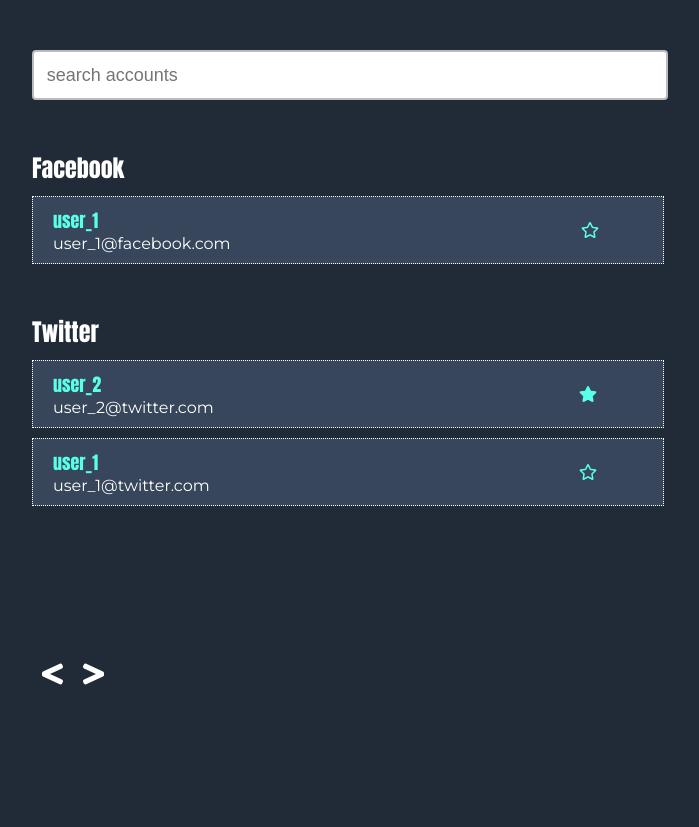
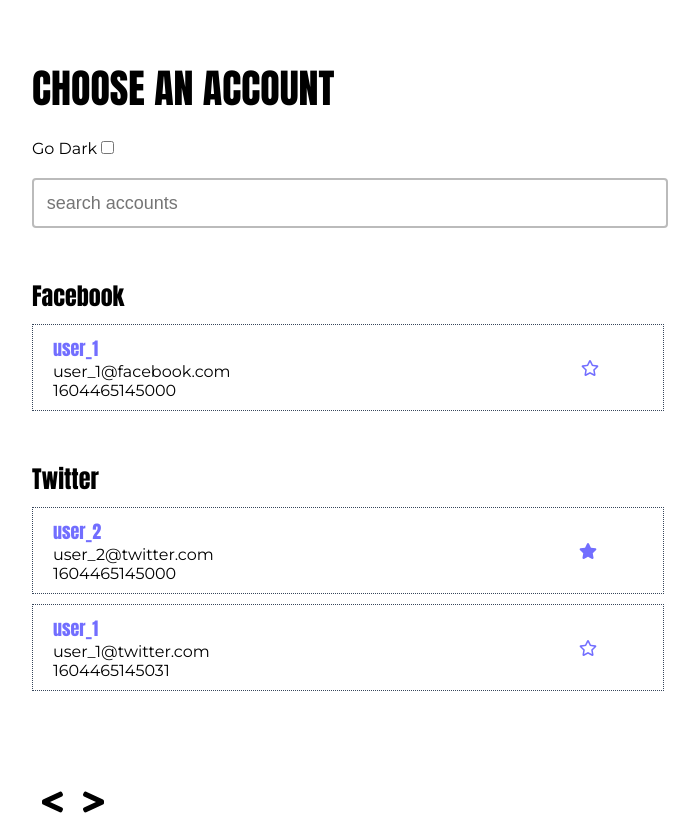
Before and after one commit to npanthi-home/account-picker, a React (Create React App) app: page / in a window 1280 px wide. Shown: the whole page, without its empty margins (292-991 px from the left). Before the commit the page ends 800 px from the top, so only its background shows below. Built offline with nearby package versions, Linux system fonts and the light colour scheme.

Commit message:
adds dark mode checkbox.

```diff
--- a/src/App.css
+++ /dev/null
@@ -1,38 +0,0 @@
-.App {
-  text-align: center;
-}
-
-.App-logo {
-  height: 40vmin;
-  pointer-events: none;
-}
-
-@media (prefers-reduced-motion: no-preference) {
-  .App-logo {
-    animation: App-logo-spin infinite 20s linear;
-  }
-}
-
-.App-header {
-  background-color: #282c34;
-  min-height: 100vh;
-  display: flex;
-  flex-direction: column;
-  align-items: center;
-  justify-content: center;
-  font-size: calc(10px + 2vmin);
-  color: white;
-}
-
-.App-link {
-  color: #61dafb;
-}
-
-@keyframes App-logo-spin {
-  from {
-    transform: rotate(0deg);
-  }
-  to {
-    transform: rotate(360deg);
-  }
-}
--- a/src/App.js
+++ b/src/App.js
@@ -1,13 +1,17 @@
-import './App.css';
+import { useContext } from 'react';
+import './App.scss';
 import AccountPicker from './component/AccountPicker';
 import useAccountFetcher from './hooks/useAccountFetcher';
-
+import { ThemeContext } from './context/theme/ThemeContext';
 
 function App() {
   const { fetchAccounts } = useAccountFetcher();
+  const { theme } = useContext(ThemeContext);
 
   return (
-    <AccountPicker accounts={fetchAccounts('abc')} />
+      <div className={`app ${theme}`}>
+        <AccountPicker accounts={fetchAccounts('abc')} />
+      </div>
   );
 }
 
--- a/src/index.scss
+++ b/src/App.scss
@@ -2,9 +2,13 @@
 @import './styles/colors.scss';
 @import './styles/fonts.scss';
 
-body {
+.app {
+  height: 100vh;
   font-family: $font-montserrat;
   font-size: 16px;
+}
+
+.dark {
   background: $extra-dark;
   color: $extra-light;
 }
--- a/src/component/Account.jsx
+++ b/src/component/Account.jsx
@@ -1,17 +1,20 @@
-import React from 'react';
+import React, { useContext } from 'react';
 import PropTypes from 'prop-types'
 import { FontAwesomeIcon } from '@fortawesome/react-fontawesome';
 import { faStar } from '@fortawesome/free-solid-svg-icons';
 import { faStar as faStarEmtpy } from '@fortawesome/free-regular-svg-icons';
 import './Account.scss';
+import { ThemeContext } from '../context/theme/ThemeContext';
 
 const Account = ({ account }) => {
+    const { theme } = useContext(ThemeContext);
+
     return (
-        <div className="account">
+        <div className={`account ${theme}`}>
             <div className="main">
                 <span className="username">{account.username}</span>
                 <span className="email">{account.email}</span>
-                {/* <span className="lastAccessed">{account.lastAccessed}</span> */}
+                <span className="lastAccessed">{account.lastAccessed}</span>
             </div>
             <div className="sidePanel">
                 <FontAwesomeIcon icon={account.favorite ? faStar : faStarEmtpy} />
--- a/src/component/Account.scss
+++ b/src/component/Account.scss
@@ -1,7 +1,8 @@
 @import '../styles/colors.scss';
 @import '../styles/fonts.scss';
 
-.account-light {
+.account{
+    &.light {
         margin: 10px auto;
         display:flex;
         border: 1px dotted $dark;
@@ -24,7 +25,7 @@
         }
     }
 
-.account {
+    &.dark {
         margin: 10px auto;
         display:flex;
         border: 1px dotted $extra-light;
@@ -47,3 +48,4 @@
             justify-content: center;
         }
     }
+}
--- a/src/component/AccountPicker.jsx
+++ b/src/component/AccountPicker.jsx
@@ -2,6 +2,8 @@
 import React from 'react';
 import Account from './Account';
 import Search from './search';
+import './AccountPicker.scss';
+import DarkModeCheckbox from '../context/theme/DarkModeCheckbox';
 
 const AccountPicker = ({ accounts }) => {
     const renderAccount = (account) => <Account key={account.id} account={account} />;
@@ -11,7 +13,9 @@
     const lastAccessedComparator = (account1, account2) => account1.lastAccessed - account2.lastAccessed;
 
     return (
-        <>
+        <div className="account_picker">
+            <span className="heading">Choose an account</span>
+            <DarkModeCheckbox />
             <Search
                 elements={accounts}
                 renderResult={renderAccount}
@@ -20,7 +24,7 @@
                 sortBy={lastAccessedComparator}
                 pageSize={3}
             />
-        </>
+        </div>
     );
 };
 
--- /dev/null
+++ b/src/component/AccountPicker.scss
@@ -0,0 +1,18 @@
+@import '../styles/colors.scss';
+@import '../styles/fonts.scss';
+
+.account_picker {
+    padding-top: 50px;
+    width: 50%;
+    margin: 0 auto;
+
+    .heading {
+        text-transform: uppercase;
+        @extend .global-heading-1;
+    }
+
+    .dark_mode_checkbox {
+        padding-top: 20px;
+        padding-bottom: 20px;
+    }
+}
--- a/src/component/search/index.scss
+++ b/src/component/search/index.scss
@@ -2,8 +2,6 @@
 @import '../../styles/fonts.scss';
 
 .search {
-    width: 50%;
-    margin: 50px auto;
     .search_input {
         border: 2px solid $light;
         border-radius: 4px;
--- /dev/null
+++ b/src/context/theme/DarkModeCheckbox.jsx
@@ -0,0 +1,21 @@
+import React, { useContext } from 'react';
+import { ThemeContext } from './ThemeContext';
+
+const DarkModeCheckbox = () => {
+    const { theme, setTheme } = useContext(ThemeContext);
+
+    return (
+        <div className="dark_mode_checkbox">
+            <label>
+                Go Dark
+            <input
+                    type="checkbox"
+                    checked={theme === 'dark'}
+                    onChange={() => theme === 'dark' ? setTheme('light') : setTheme('dark')}
+                />
+            </label>
+        </div>
+    )
+}
+
+export default DarkModeCheckbox;
--- /dev/null
+++ b/src/context/theme/ThemeContext.jsx
@@ -0,0 +1,25 @@
+import React, { createContext, useState } from 'react';
+import PropTypes from 'prop-types';
+
+export const ThemeContext = createContext();
+
+const ThemeContextProvider = ({ children }) => {
+    const [theme, setTheme] = useState('light');
+
+    const context = {
+        setTheme,
+        theme
+    };
+
+    return (
+        <div>
+            <ThemeContext.Provider value={{ ...context }}>{children}</ThemeContext.Provider>
+        </div>
+    );
+};
+
+ThemeContextProvider.propTypes = {
+    children: PropTypes.element.isRequired,
+};
+
+export default ThemeContextProvider;
--- a/src/index.js
+++ b/src/index.js
@@ -2,11 +2,13 @@
 import ReactDOM from 'react-dom';
 import App from './App';
 import reportWebVitals from './reportWebVitals';
-import './index.scss';
+import ThemeContextProvider from './context/theme/ThemeContext';
 
 ReactDOM.render(
   <React.StrictMode>
-    <App />
+    <ThemeContextProvider>
+      <App />
+    </ThemeContextProvider>
   </React.StrictMode>,
   document.getElementById('root')
 );
--- a/src/styles/colors.scss
+++ b/src/styles/colors.scss
@@ -5,16 +5,3 @@
 $dark-green: #08c6ab;
 $dark: #37465b;
 $extra-dark: #212b38;
-
-$background-light: $extra-light;
-$background-active: $dark-green;
-$background-highlighted: $purple;
-$background-disabled: $dark;
-$background-dark: $extra-dark;
-
-$text-heading: $purple;
-$text-dark: $extra-dark;
-$text-secondary: $dark;
-$text-light: $extra-light;
-$text-special: $light-green;
-$text-disabled: $extra-dark;
```
Lines whose indentation alone changed are shown as unchanged.
